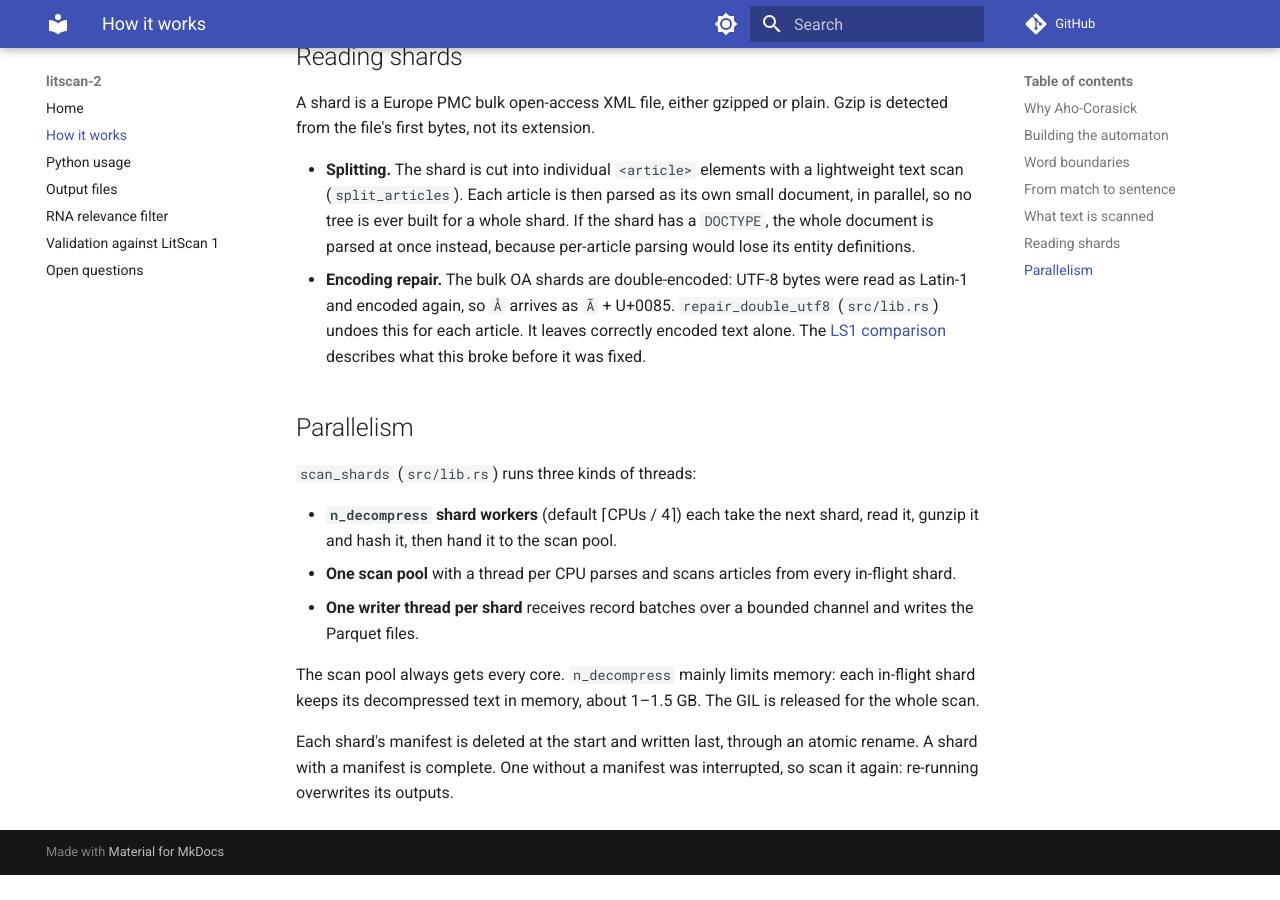
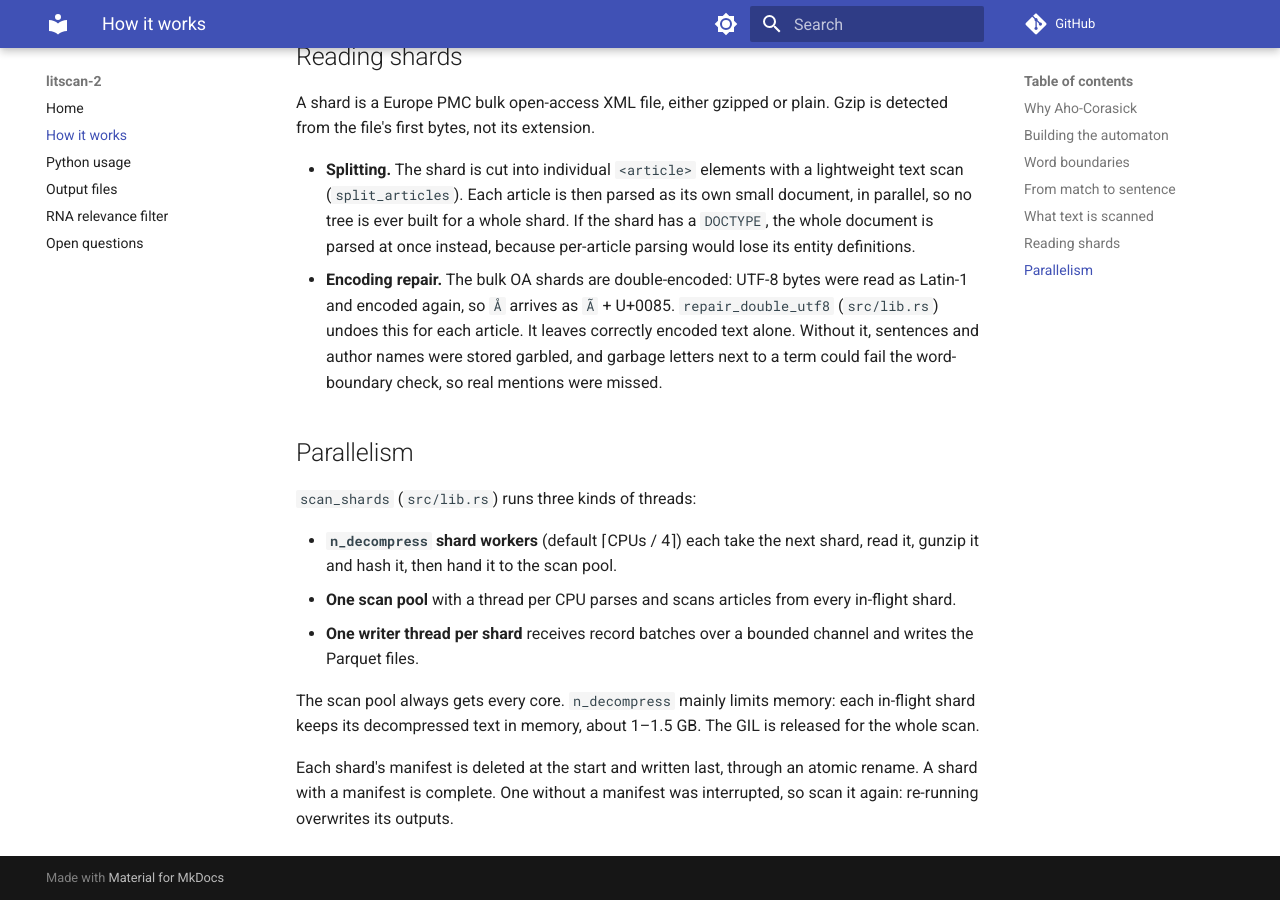
Before and after one commit to afg1/litscan-2, an MkDocs documentation site: the page built from docs/how-it-works.md, in a window 1280 px wide and 900 px high, scrolled down 3402 px. Built offline with MkDocs 1.6.1 and Material for MkDocs 9.7.7, drawn with Linux system fonts in a browser that asks for light colours; comment, search, counter and statistics services are not loaded; before the commit the page ends 4277 px from its top, so only the background shows below that; some of the changed text lies outside the part shown.

Commit message:
Remove references to a comparison doc that isn't getting committed

```diff
--- a/docs/how-it-works.md
+++ b/docs/how-it-works.md
@@ -37,7 +37,7 @@ configured in `build_search_automaton` (`src/scanner.rs`):
 | `start_kind` | `Both` | Allows anchored searches, used by the boundary retry [below](#word-boundaries). |
 
 Measured on the full LitScan 1 vocabulary (23,887,833 terms): about 50 s to
-build, with ~9 GB peak RSS (from the [LS1 comparison](ls1-comparison/README.md)).
+build, with ~9 GB peak RSS (measured on a 10-core laptop, 2026-11-06).
 
 ## Building the automaton
 
@@ -148,8 +148,9 @@ is detected from the file's first bytes, not its extension.
 - **Encoding repair.** The bulk OA shards are double-encoded: UTF-8 bytes were
   read as Latin-1 and encoded again, so `Å` arrives as `Ã` + U+0085.
   `repair_double_utf8` (`src/lib.rs`) undoes this for each article. It leaves
-  correctly encoded text alone. The [LS1 comparison](ls1-comparison/README.md#bug-found-and-fixed-during-validation)
-  describes what this broke before it was fixed.
+  correctly encoded text alone. Without it, sentences and author names were
+  stored garbled, and garbage letters next to a term could fail the word-boundary
+  check, so real mentions were missed.
 
 ## Parallelism
 
--- a/mkdocs.yml
+++ b/mkdocs.yml
@@ -3,6 +3,10 @@ site_description: Fast dictionary scanning of Europe PMC full text with Aho-Cora
 site_url: https://afg1.github.io/litscan-2/
 repo_url: https://github.com/afg1/litscan-2
 edit_uri: edit/main/docs/
+
+# Local working notes, not committed: keep local builds identical to CI.
+exclude_docs: |
+  ls1-comparison/
 
 validation:
   anchors: warn   # so `mkdocs build --strict` fails on broken #anchors too
@@ -44,5 +48,4 @@ nav:
   - Python usage: usage.md
   - Output files: outputs.md
   - RNA relevance filter: classifier.md
-  - Validation against LitScan 1: ls1-comparison/README.md
   - Open questions: open-questions.md
```
Also changed, not shown: docs/index.md (+1 -1 lines).
